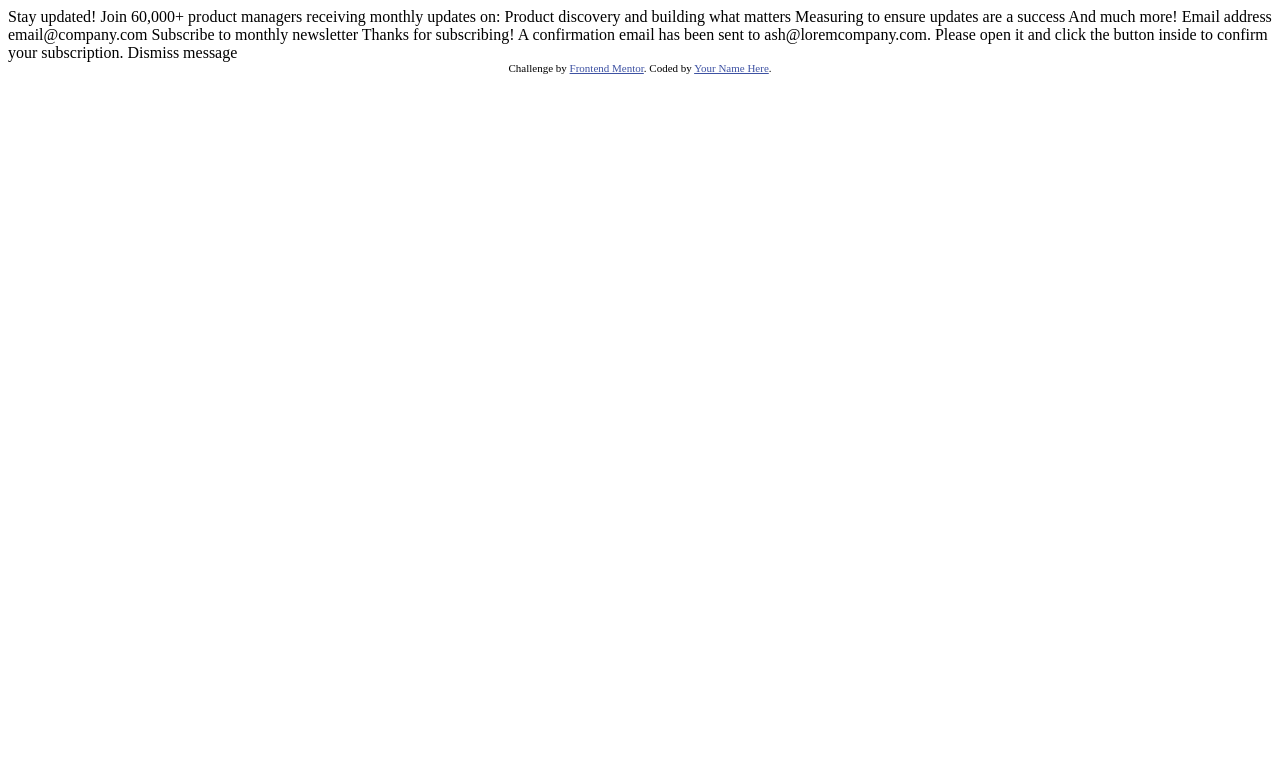
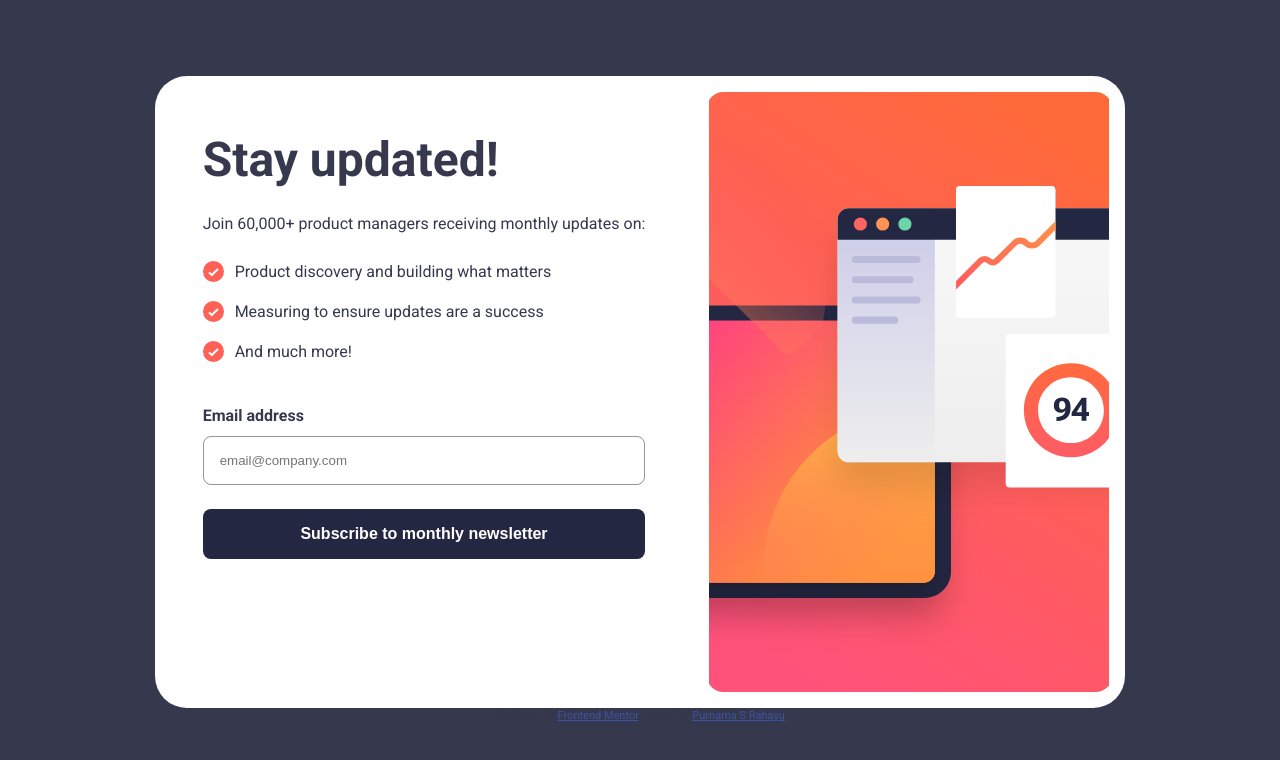
Before and after one commit to catreedle/newsletter-sign-up, a plain HTML site: page index.html in a window 1280 px wide. Drawn offline with Linux system fonts and the light colour scheme.

Commit message:
initial form page

```diff
--- /dev/null
+++ b/assets/css/styles.css
@@ -0,0 +1,149 @@
+@import url("https://fonts.googleapis.com/css2?family=Roboto:wght@400;700&display=swap");
+
+:root {
+  --color-primary-tomato: hsl(4, 100%, 67%);
+  --color-dark-grey: hsl(234, 29%, 20%);
+  --color-charcoal-grey: hsl(235, 18%, 26%);
+  --color-grey: hsl(231, 7%, 60%);
+  --color-white: hsl(0, 0%, 100%);
+}
+
+* {
+  margin: 0;
+  padding: 0;
+  box-sizing: border-box;
+}
+
+html {
+  font-size: 16px;
+  line-height: 1.5;
+}
+
+body {
+  height: 100%;
+  font-family: "Roboto", sans-serif;
+  font-weight: 400;
+  background-color: var(--color-charcoal-grey);
+  color: var(--color-charcoal-grey);
+}
+
+.section--initial {
+  background-color: var(--color-white);
+  width: 100%;
+  height: 100%;
+  display: flex;
+  flex-direction: column;
+}
+
+.section--initial__info {
+  padding: 2rem;
+  display: flex;
+  flex-direction: column;
+  gap: 1rem;
+}
+
+.section--initial__header__picture img {
+  width: 100%;
+  height: 100%;
+}
+
+.section--initial__info__header {
+  font-size: 2rem;
+  font-weight: 700;
+}
+
+.section--initial__info__text p {
+  margin-block-end: 1.5rem;
+}
+
+.section--initial__info__text__list {
+  list-style: none;
+}
+
+.section--initial__info__text__list li {
+  background: url("/assets/images/icon-list.svg") no-repeat left center;
+  padding-inline-start: 2rem;
+  margin-block-end: 1rem;
+}
+
+.form__label {
+  display: block;
+  font-weight: 700;
+  margin-block: 0.5rem;
+}
+
+.form__input {
+  display: block;
+  width: 100%;
+  padding: 1rem;
+  border-radius: 0.5rem;
+  border: 1px solid var(--color-grey);
+  cursor: pointer;
+}
+
+.form__button {
+  display: block;
+  width: 100%;
+  padding: 1rem;
+  background-color: var(--color-dark-grey);
+  border-radius: 0.5rem;
+  margin-block-start: 1.5rem;
+  color: var(--color-white);
+  font-weight: 700;
+  font-size: 1.25rem;
+  cursor: pointer;
+  border: 0;
+  transition: box-shadow 0.3s ease-in-out; /* Smooth transition for shadow effect */
+}
+
+.form__button:hover {
+  background: linear-gradient(
+    to right,
+
+    hsl(4, 100%, 75%),
+    var(--color-primary-tomato),
+    hsl(4, 100%, 50%)
+  );
+  box-shadow: 0 8px 16px rgba(0, 0, 0, 0.2),
+    0 12px 20px var(--color-primary-tomato); /* Glow effect only below */
+}
+
+.hidden {
+  display: none;
+}
+
+.show {
+  display: block;
+}
+
+@media (min-width: 768px) {
+  body {
+    display: flex;
+    flex-direction: column;
+    justify-content: center; /* Center horizontally */
+    align-items: center; /* Center vertically */
+    min-height: 100vh; /* Full viewport height */
+    margin: 0; /* Remove default margin */
+  }
+
+  .section--initial {
+    flex-direction: row-reverse;
+    width: 100%;
+    border-radius: 2rem;
+    max-width: 1200px;
+  }
+
+  .section--initial__header__picture img {
+    padding: 1rem;
+    object-fit: cover;
+    width: 100%;
+  }
+
+  .section--initial__info {
+    padding: 3rem;
+  }
+
+  .form__button {
+    font-size: 1rem;
+  }
+}
--- a/index.html
+++ b/index.html
@@ -1,52 +1,98 @@
 <!DOCTYPE html>
 <html lang="en">
   <head>
-  <meta charset="UTF-8">
-  <meta name="viewport" content="width=device-width, initial-scale=1.0"> <!-- displays site properly based on user's device -->
+    <meta charset="UTF-8" />
+    <meta name="viewport" content="width=device-width, initial-scale=1.0" />
+    <!-- displays site properly based on user's device -->
+    <link rel="stylesheet" href="/assets/css/styles.css">
 
-  <link rel="icon" type="image/png" sizes="32x32" href="./assets/images/favicon-32x32.png">
+    <link
+      rel="icon"
+      type="image/png"
+      sizes="32x32"
+      href="./assets/images/favicon-32x32.png"
+    />
+    <script defer src="index.js"></script>
 
-  <title>Frontend Mentor | Newsletter sign-up form with success message</title>
+    <title>
+      Frontend Mentor | Newsletter sign-up form with success message
+    </title>
 
     <!-- Feel free to remove these styles or customise in your own stylesheet 👍 -->
     <style>
-    .attribution { font-size: 11px; text-align: center; }
-    .attribution a { color: hsl(228, 45%, 44%); }
+      .attribution {
+        font-size: 11px;
+        text-align: center;
+      }
+      .attribution a {
+        color: hsl(228, 45%, 44%);
+      }
     </style>
   </head>
   <body>
+    <main class="main-container">
+      <section class="section--initial">
+        <header class="section--initial__header">
+          <picture class="section--initial__header__picture">
+            <source
+              srcset="/assets/images/illustration-sign-up-desktop.svg"
+              alt="illustration-sign-up-desktop"
+              media="(min-width: 768px)"
+            />
+            <img
+              src="/assets/images/illustration-sign-up-mobile.svg"
+              alt="illustration-sign-up-mobile"
+            />
+          </picture>
+        </header>
 
-  <!-- Sign-up form start -->
+        <main class="section--initial__info">
+          <header class="section--initial__info__header">
+            <h1>Stay updated!</h1>
+          </header>
 
-  Stay updated!
+          <section class="section--initial__info__text">
+            <p>Join 60,000+ product managers receiving monthly updates on:</p>
+            <ul class="section--initial__info__text__list">
+              <li>Product discovery and building what matters</li>
+              <li>Measuring to ensure updates are a success</li>
+              <li>And much more!</li>
+            </ul>
+          </section>
 
-  Join 60,000+ product managers receiving monthly updates on:
+          <section>
+            <form action="submit" class="form" id="form-newsletter">
+              <label for="email" class="form__label">Email address</label>
+              <div class="form__error-message hidden">
+                <p class="form__error-message">Valid email required</p>
+              </div>
+              <input name="email" id="email" class="form__input" placeholder="email@company.com" required />
+              <button class="form__button" type="submit">Subscribe to monthly newsletter</button>
+            </form>
+          </section>
+        </main>
+      </section>
 
-  Product discovery and building what matters
-  Measuring to ensure updates are a success
-  And much more!
+      <section class="section--success hidden">
+        <header class="section--success__header">
+          <h1 class="section--success__header__text">Thanks for subscribing!</h1>
+        </header>
 
-  Email address
-  email@company.com
+        <main class="section--success__main">
+          <p class="section--success__main__text">
+            A confirmation email has been sent to ash@loremcompany.com. Please
+            open it and click the button inside to confirm your subscription.
+          </p>
+          <button class="section--success__main__button">Dismiss message</button>
+        </main>
+      </section>
+    </main>
 
-  Subscribe to monthly newsletter
-
-  <!-- Sign-up form end -->
-
-  <!-- Success message start -->
-
-  Thanks for subscribing!
-
-  A confirmation email has been sent to ash@loremcompany.com.
-  Please open it and click the button inside to confirm your subscription.
-
-  Dismiss message
-
-  <!-- Success message end -->
-
-  <div class="attribution">
-    Challenge by <a href="https://www.frontendmentor.io?ref=challenge" target="_blank">Frontend Mentor</a>.
-    Coded by <a href="#">Your Name Here</a>.
-  </div>
+    <footer class="attribution">
+      Challenge by
+      <a href="https://www.frontendmentor.io?ref=challenge" target="_blank"
+        >Frontend Mentor</a
+      >. Coded by <a href="https://purnamaa.dev">Purnama S Rahayu</a>.
+    </footer>
   </body>
 </html>
--- /dev/null
+++ b/index.js
@@ -0,0 +1,34 @@
+const form = document.getElementById("form-newsletter");
+const emailRegex = /^[a-zA-Z0-9._%+-]+@[a-zA-Z0-9.-]+\.[a-zA-Z]{2,}$/;
+
+const errorMessageElement = document.querySelector(".form__error-message")
+const successSection = document.querySelector(".section--success");
+const initialSection = document.querySelector(".section--initial");
+
+
+function handleSubmit(e) {
+  e.preventDefault();
+
+  const formData = new FormData(e.target);
+  const { email } = Object.fromEntries(formData);
+
+  isValidEmail = emailRegex.test(email)
+  console.log(isValidEmail, errorMessageElement)
+
+  if (!isValidEmail) {
+    errorMessageElement.classList.remove("hidden");
+    errorMessageElement.classList.add("show")
+  } else {
+    initialSection.classList.add("hidden")
+    successSection.classList.remove("hidden")
+    successSection.classList.add("show")
+  }
+}
+
+form.addEventListener("submit", handleSubmit);
+
+const dismissButton = document.querySelector(".section--success__main__button");
+
+dismissButton.addEventListener('click', function() {
+    window.location.reload()
+})
```
Lines whose indentation alone changed are shown as unchanged.
